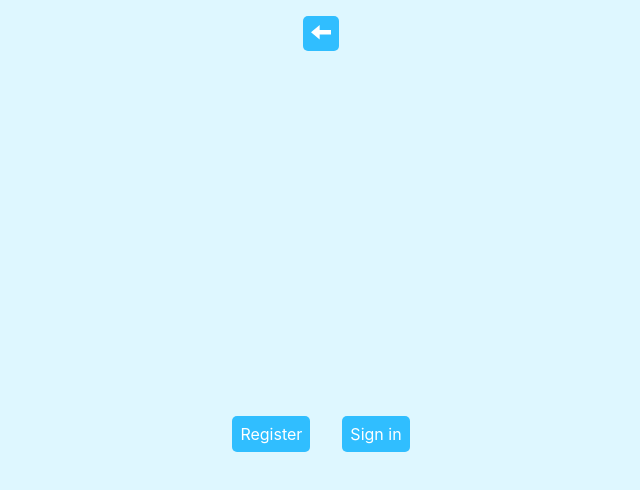
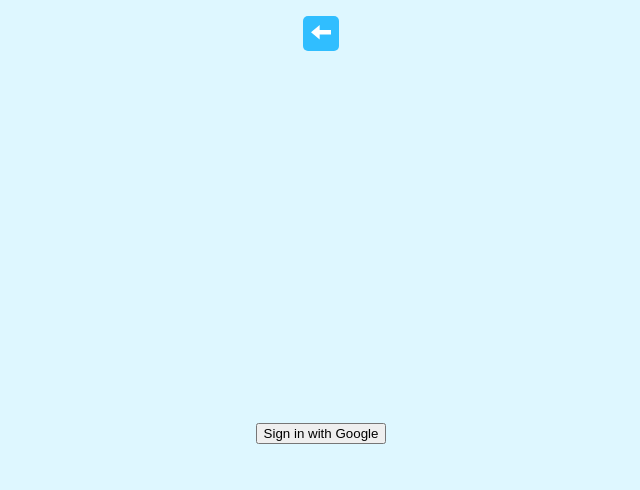
Before and after one commit to gwood1963/group-design-practical, a React (Create React App) app: page /signup in a window 1280 px wide. Shown: the top 490 px of the page, without its empty margins (319-959 px from the left). Built offline with nearby package versions, Linux system fonts and the light colour scheme.

Commit message:
Implemented basic signup

```diff
--- a/package.json
+++ b/package.json
@@ -9,6 +9,7 @@
     "@types/jest": "^27.5.2",
     "@types/node": "^16.18.13",
     "@types/react-dom": "^18.0.11",
+    "firebase": "^9.17.2",
     "react": "^18.2.0",
     "react-dom": "^18.2.0",
     "react-router-dom": "^6.8.2",
@@ -41,6 +42,7 @@
     ]
   },
   "devDependencies": {
+    "@types/firebase": "^3.2.1",
     "@types/react": "^18.0.28",
     "@types/react-router-dom": "^5.3.3"
   }
--- a/src/components/LinkButton.tsx
+++ b/src/components/LinkButton.tsx
@@ -1,4 +1,3 @@
-import { ReactElement } from "react";
 import { Link } from "react-router-dom";
 
 export interface LinkButtonProps {
--- a/src/index.tsx
+++ b/src/index.tsx
@@ -4,6 +4,7 @@ import "./index.css";
 import reportWebVitals from "./reportWebVitals";
 import { createBrowserRouter, RouterProvider } from "react-router-dom";
 import SignupPage from "./pages/SignupPage";
+import { initializeApp } from "firebase/app";
 
 const router = createBrowserRouter([
   {
@@ -19,6 +20,18 @@ const router = createBrowserRouter([
 const root = ReactDOM.createRoot(
   document.getElementById("root") as HTMLElement
 );
+
+const firebaseConfig = {
+  apiKey: "AIzaSyBQ4RssbdihD64sAUAcrqNwQs7GUo8dGRk",
+  authDomain: "group-design-b77ce.firebaseapp.com",
+  projectId: "group-design-b77ce",
+  storageBucket: "group-design-b77ce.appspot.com",
+  messagingSenderId: "721578227879",
+  appId: "1:721578227879:web:607cea0b69da14bf098382",
+};
+
+initializeApp(firebaseConfig);
+
 root.render(
   <React.StrictMode>
     <RouterProvider router={router} />
--- a/src/pages/SignupPage.tsx
+++ b/src/pages/SignupPage.tsx
@@ -1,6 +1,17 @@
 import LinkButton from "../components/LinkButton";
+import { getAuth, GoogleAuthProvider, signInWithPopup } from "firebase/auth";
+import { useState } from "react";
+import { useNavigate } from "react-router-dom";
 
 const SignupPage = () => {
+  const navigate = useNavigate();
+
+  const auth = getAuth();
+  auth.useDeviceLanguage();
+  const provider = new GoogleAuthProvider();
+
+  const [error, setError] = useState<string | undefined>(undefined);
+
   return (
     <div
       style={{
@@ -22,8 +33,20 @@ const SignupPage = () => {
           height: "100%",
         }}
       >
-        <LinkButton target="/" text="Register" />
-        <LinkButton target="/" text="Sign in" />
+        <button
+          onClick={(_) => {
+            signInWithPopup(auth, provider)
+              .then((_) => {
+                navigate("/");
+              })
+              .catch((error) => {
+                setError(`Error ${error.code} - ${error.message}`);
+              });
+          }}
+        >
+          Sign in with Google
+        </button>
+        {error !== undefined && <p>error</p>}
       </main>
     </div>
   );
```
Also changed, not shown: 1 other file (tests, documents, lock files or other folders).
